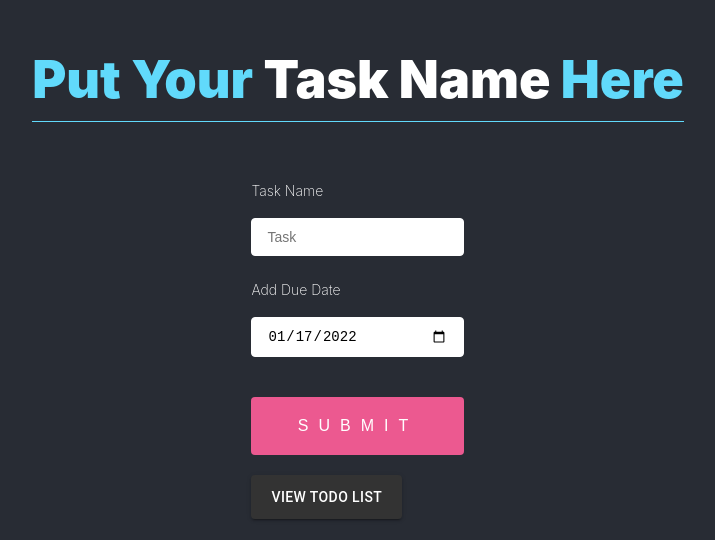
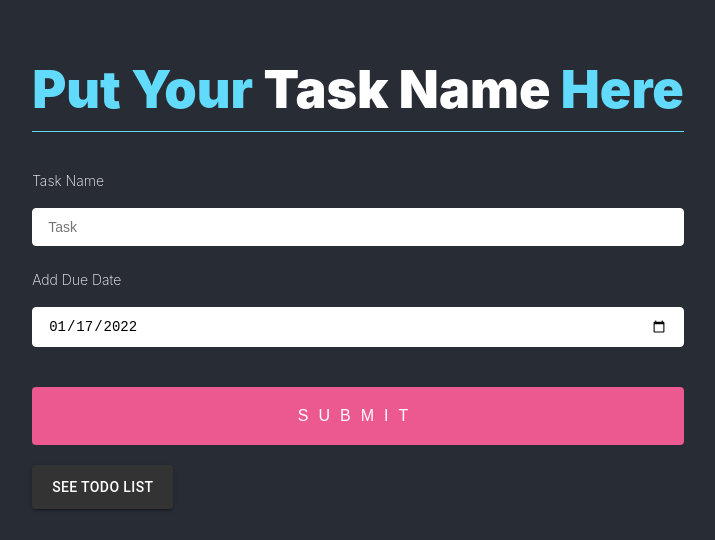
Before and after one commit to MrHamdan/react-todo-app-firebase, a React (Create React App) app: page /addtodo in a window 1280 px wide. Shown: the part 134-674 px from the top of the page, without its empty margins (282-997 px from the left). Built offline with nearby package versions, Linux system fonts and the light colour scheme.

Commit message:
finished

```diff
--- a/package.json
+++ b/package.json
@@ -34,6 +34,9 @@
       "react-app/jest"
     ]
   },
+  "overrides": {
+    "mini-css-extract-plugin": "2.4.5"
+  },
   "browserslist": {
     "production": [
       ">0.2%",
@@ -45,5 +48,8 @@
       "last 1 firefox version",
       "last 1 safari version"
     ]
+  },
+  "devDependencies": {
+    "mini-css-extract-plugin": "2.4.5"
   }
 }
--- a/src/Components/Form/Form.js
+++ b/src/Components/Form/Form.js
@@ -67,13 +67,7 @@ const Form = () => {
     return (
         <div>
             <Container
-                sx={{
-                    display: 'flex',
-                    flexDirection: 'column',
-                    justifyContent: 'center',
-                    alignItems: 'center',
-                    height: '100vh'
-                }}
+
             >
 
                 <div>
@@ -96,7 +90,7 @@ const Form = () => {
 
 
                     {(errors.taskName || errors.dueTaskDate) && <span>This field is required</span>}
-                    <Button sx={{ marginTop: '20px' }} variant='contained' onClick={navigateRoute}>View ToDo List</Button>
+                    <Button sx={{ marginTop: '20px' }} variant='contained' onClick={navigateRoute}>See Todo List</Button>
                 </form>
 
                 {isAdded &&
```
Also changed, not shown: 2 other files (tests, documents, lock files or other folders).
